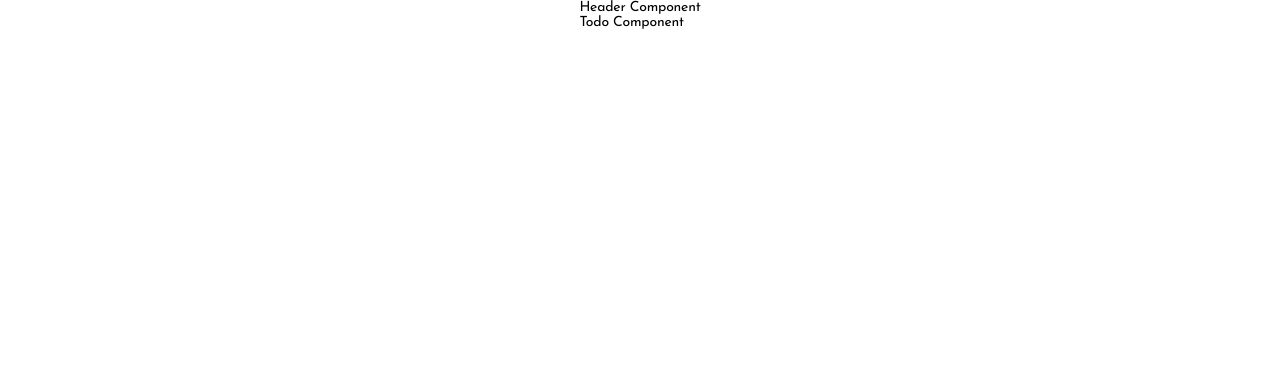
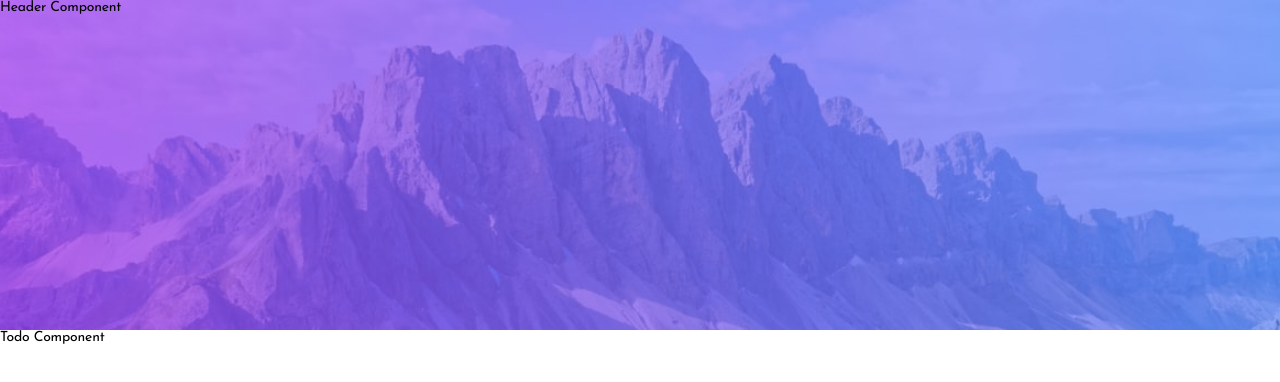
Before and after one commit to ronnypdev/Complex-Todo-App, a React (Vite) app: page / in a window 1280 px wide. Shown: the top 382 px of the page. Built offline with nearby package versions, Linux system fonts and the light colour scheme.

Commit message:
Type property bug pending

```diff
--- a/src/App.tsx
+++ b/src/App.tsx
@@ -5,9 +5,9 @@ import Todo from "./assets/components/Todo";
 function App() {
   return (
     <>
-      <main className="h-full flex justify-center">
+      <main className="h-full flex-col justify-center">
+          <Header />
         <div className="max-container">
-          <Header />
           <Todo />
         </div>
       </main>
--- a/src/assets/components/Header.tsx
+++ b/src/assets/components/Header.tsx
@@ -1,8 +1,16 @@
+import iconMoon from "./icons/iconMoon"
 
 export default function Header() {
   return (
     <>
-      <h1>Header Component</h1>
+      <header className="bg-hero-desktop-light h-[330px] bg-cover bg-center bg-no-repeat">
+        <div className="max-container h-full">
+          <div>
+            <h1>Header Component</h1>
+            <iconMoon />
+          </div>
+        </div>
+      </header>
     </>
   )
 }
--- a/tailwind.config.js
+++ b/tailwind.config.js
@@ -8,6 +8,12 @@ export default {
     extend: {
       fontFamily: {
         SpaceMono: ["Josefin Sans", "sans-serif"]
+      },
+      backgroundImage: {
+        "hero-desktop-dark": "url('./src/assets/images/bg-desktop-dark.jpg')",
+        "hero-desktop-light": "url('./src/assets/images/bg-desktop-light.jpg')",
+        "hero-mobile-dark": "url('./src/assets/images/bg-mobile-dark.jpg')",
+        "hero-mobile-light": "url('./src/assets/images/bg-mobile-light.jpg')",
       },
       colors: {
         lightGradient: "var(--light-linear-gradient)",
```
